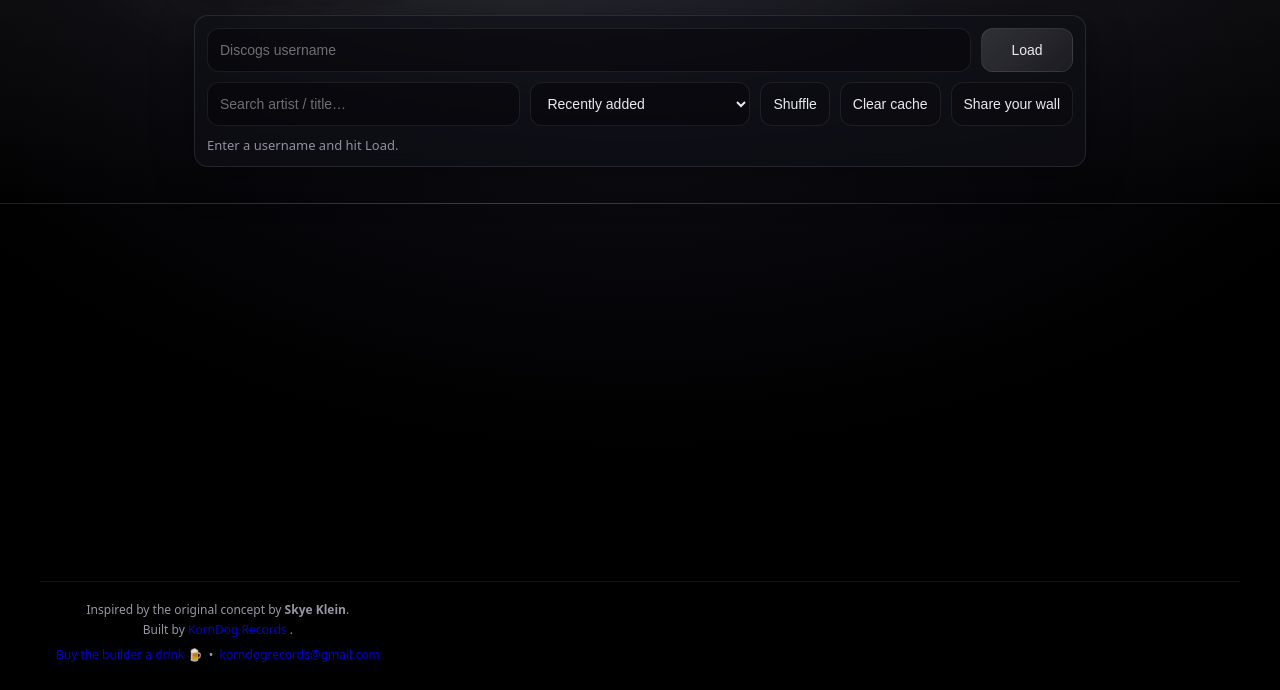
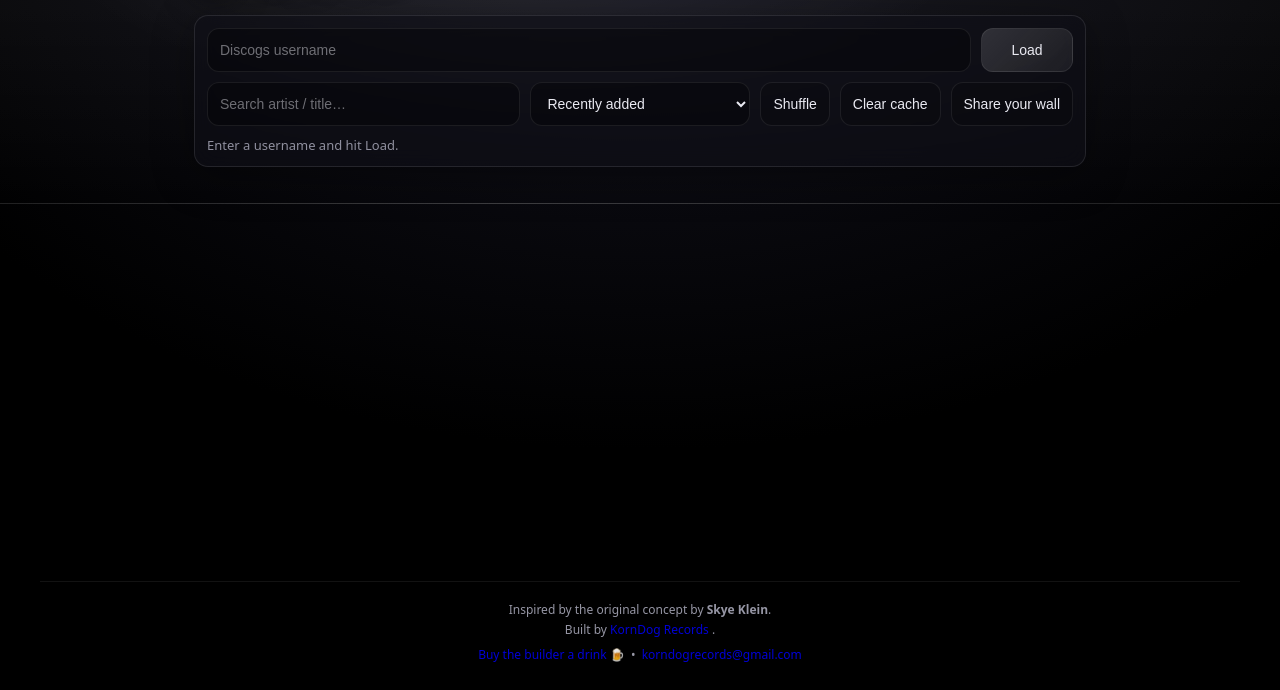
Before and after one commit to KornDog0804/discovers-better-, a website built with Vite: page index.html in a window 1280 px wide. Shown: the part 110-800 px from the top of the page. Built offline with nearby package versions, Linux system fonts and the light colour scheme.

Commit message:
Update style.css

```diff
--- a/src/style.css
+++ b/src/style.css
@@ -606,3 +606,17 @@ main {
 .footer a:hover {
   text-decoration: underline;
 }
+.footer {
+  width: 100%;
+  display: flex;
+  justify-content: center;
+  padding: 18px 12px 26px;
+  text-align: center;
+}
+
+.footer > div {
+  width: 100%;
+  max-width: 980px;
+  margin: 0 auto;
+  line-height: 1.7;
+}
```
